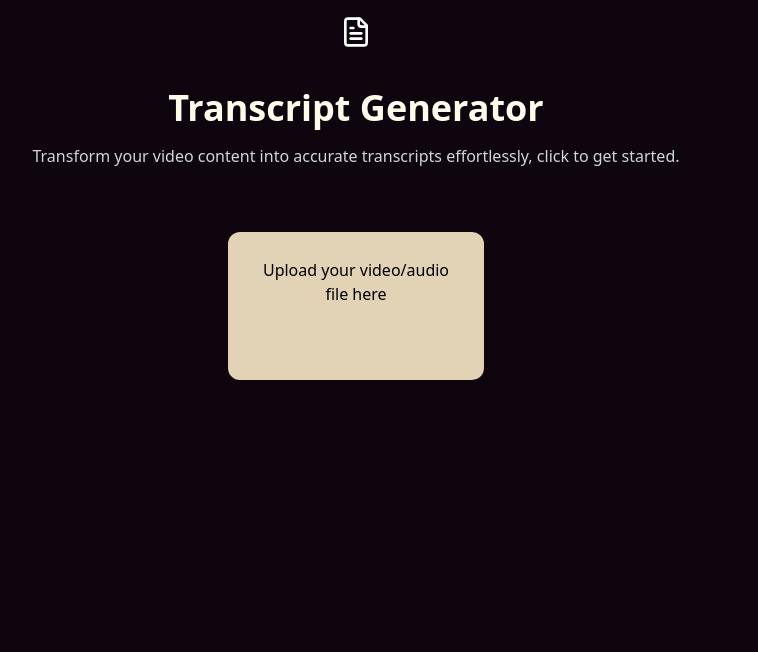
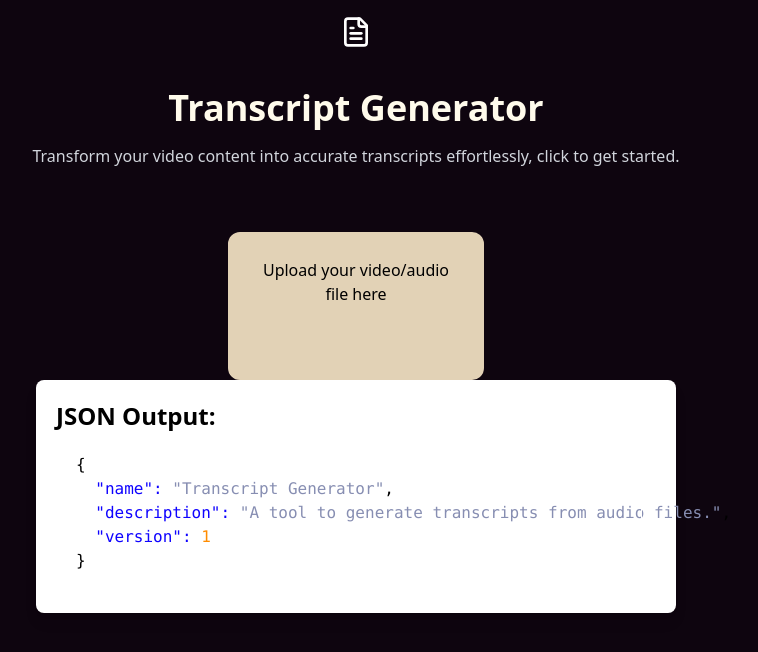
Before and after one commit to JACKLEEOW/TranscriptGenerator, a React (Vite) app: page / in a window 1280 px wide. Shown: the top 652 px of the page, without its empty margins (284-1042 px from the left). Built offline with nearby package versions, Linux system fonts and the light colour scheme.

Commit message:
json render complete and tested

```diff
--- a/src/App.jsx
+++ b/src/App.jsx
@@ -1,13 +1,28 @@
 import React from 'react'
 import Header from './components/Header.jsx'
 import FileForm from './components/FileForm.jsx'
+import { printJson } from './printJson/printJson.jsx'
 function App() {
+  const data = {
+    name: "Transcript Generator",
+    description: "A tool to generate transcripts from audio files.",
+    version: 1.0,
+
+  }
+  const formattedData = printJson(JSON.stringify(data, null, 2));
 
   return (
     <div className='bg-site h-screen text-center'>
         <Header/>
         <FileForm />
+        <div className='text-left text-black bg-white w-1/2 m-auto mt-10 p-5 rounded-lg shadow-lg'>
+          <h2 className='text-2xl font-bold mb-4'>JSON Output:</h2>
+          <pre dangerouslySetInnerHTML={{ __html: formattedData }}></pre>
+          </div>
     </div>
+
+
+
   )
 }
 
--- /dev/null
+++ b/src/printJson/printJson.css
@@ -0,0 +1,20 @@
+pre {
+  outline: 1px solid #ffffff;
+  padding: 5px;
+  margin: 15px;
+}
+.string {
+  color: rgb(135, 142, 178);
+}
+.number {
+  color: darkorange;
+}
+.boolean {
+  color: rgb(81, 0, 255);
+}
+.null {
+  color: magenta;
+}
+.key {
+  color: rgb(15, 3, 255);
+}
--- /dev/null
+++ b/src/printJson/printJson.jsx
@@ -0,0 +1,28 @@
+import "./printJson.css";
+
+export function printJson(json) {
+  if (!json) return ""; //no JSON from response
+
+  json = json
+    .replace(/&/g, "&amp;")
+    .replace(/</g, "&lt;")
+    .replace(/>/g, "&gt;");
+  return json.replace(
+    /("(\\u[a-zA-Z0-9]{4}|\\[^u]|[^\\"])*"(\s*:)?|\b(true|false|null)\b|-?\d+(?:\.\d*)?(?:[eE][+\-]?\d+)?)/g,
+    function (match) {
+      var cls = "number";
+      if (/^"/.test(match)) {
+        if (/:$/.test(match)) {
+          cls = "key";
+        } else {
+          cls = "string";
+        }
+      } else if (/true|false/.test(match)) {
+        cls = "boolean";
+      } else if (/null/.test(match)) {
+        cls = "null";
+      }
+      return '<span class="' + cls + '">' + match + "</span>";
+    }
+  );
+}
```
